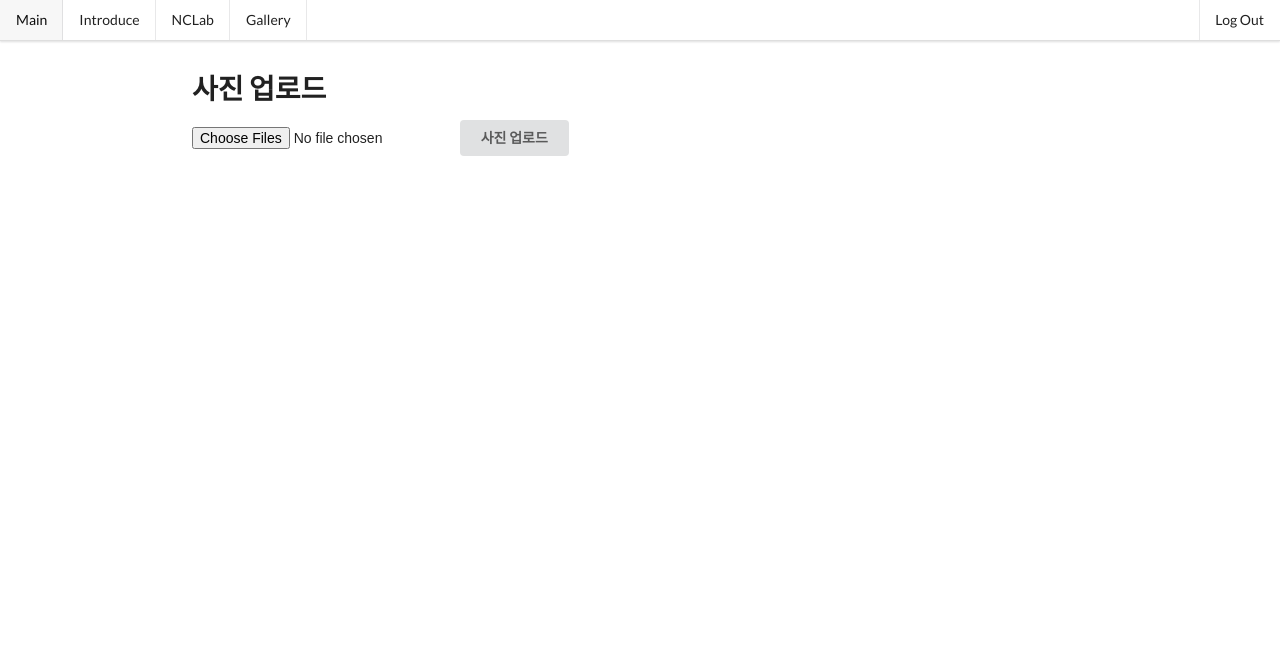
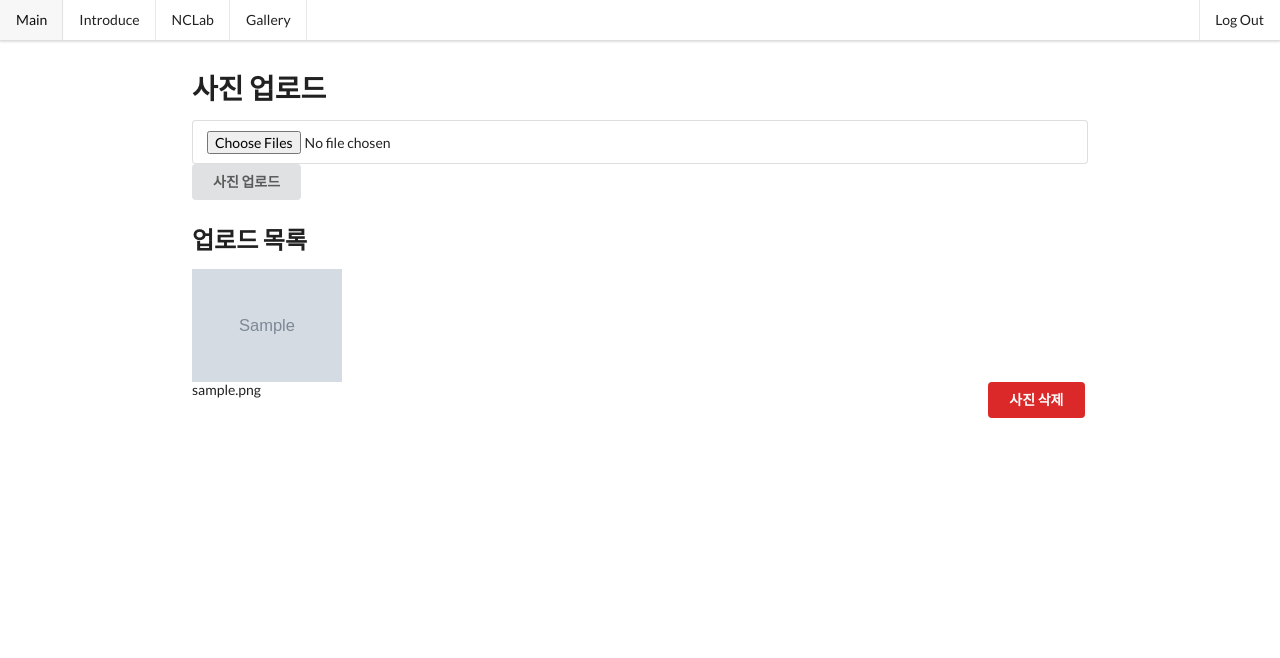
Before and after one commit to Dongjakgu-Min/YeongduFlask_ED, a Flask app: page /gallery/1/photo/upload in a window 1280 px wide. Shown: the top 658 px of the page. Run offline with Flask 2, Linux system fonts and the light colour scheme; the visitor is signed in with stand-in values (Sample User, id 1); tables that the repository leaves empty hold one stand-in row (values such as "Sample post"); grey boxes marked "Sample" are stand-in pictures.

Commit message:
add photo list

```diff
--- a/routes/gallery/views.py
+++ b/routes/gallery/views.py
@@ -52,7 +52,8 @@ def upload_photo(photo_book_id):
         return "Invalid URL", 404
 
     if request.method == 'GET':
-        return render_template('gallery/upload_photo.html')
+        photo = Photo.query.filter_by(photo_book_id=photo_book_id)
+        return render_template('gallery/upload_photo.html', photo=photo)
 
     if request.method == 'POST':
         files = request.files.getlist("file[]")
@@ -74,7 +75,7 @@ def upload_photo(photo_book_id):
             except exc.SQLAlchemyError:
                 return exc.SQLAlchemyError, 500
 
-        return redirect('/')
+        return redirect('./upload')
 
 
 @api.route('/photo/<photo_id>/delete', methods=['POST'])
@@ -93,4 +94,4 @@ def delete(photo_id):
         except exc.SQLAlchemyError:
             return exc.SQLAlchemyError, 500
 
-        return redirect("/gallery/" + str(photo_book))
+        return redirect("/gallery/" + str(photo_book) + '/photo/upload')
--- a/templates/gallery/gallery.html
+++ b/templates/gallery/gallery.html
@@ -9,7 +9,6 @@
     <p>동작구민이 직접 찍은 사진들입니다. 모바일 데이터로 접속하면 데이터가 작살납니다. 이미 들어오셨다면 이미 늦었으니 마음껏 보세요.</p>
     {% if session['admin'] is true %}
         <button class="ui button" onclick="location.href='.photo_book/upload'">사진첩 만들기</button>
-        <button class="ui button" onclick="location.href='.photo/upload'">사진 업로드</button>
     {% endif %}
     <div class="img-container">
         <div class="ui four stackable cards">
--- a/templates/gallery/upload_photo.html
+++ b/templates/gallery/upload_photo.html
@@ -1,8 +1,24 @@
 {% extends "content.html" %}
 {% block data %}
     <h1>사진 업로드</h1>
-    <form method="POST" enctype="multipart/form-data">
+    <form class="ui form" method="POST" enctype="multipart/form-data">
         <input type="file" name="file[]" multiple="">
         <button class="ui button">사진 업로드</button>
     </form>
+    <h2>업로드 목록</h2>
+    <div class="ui middle aligned divided list">
+        {% for pic in photo %}
+            <div class="item">
+                <form class="ui form" method="post" action="/gallery/photo/{{ pic.id }}/delete">
+                    <img class="ui small image" src={{ url_for('static', filename=pic.img) }}>
+                    <div class="right floated content">
+                        <button class="ui red button">사진 삭제</button>
+                    </div>
+                </form>
+                <div class="content">
+                    {{ pic.filename }}
+                </div>
+            </div>
+        {% endfor %}
+    </div>
 {% endblock %}
```
Also changed, not shown: templates/gallery/photo_view.html (+1 -6 lines).
